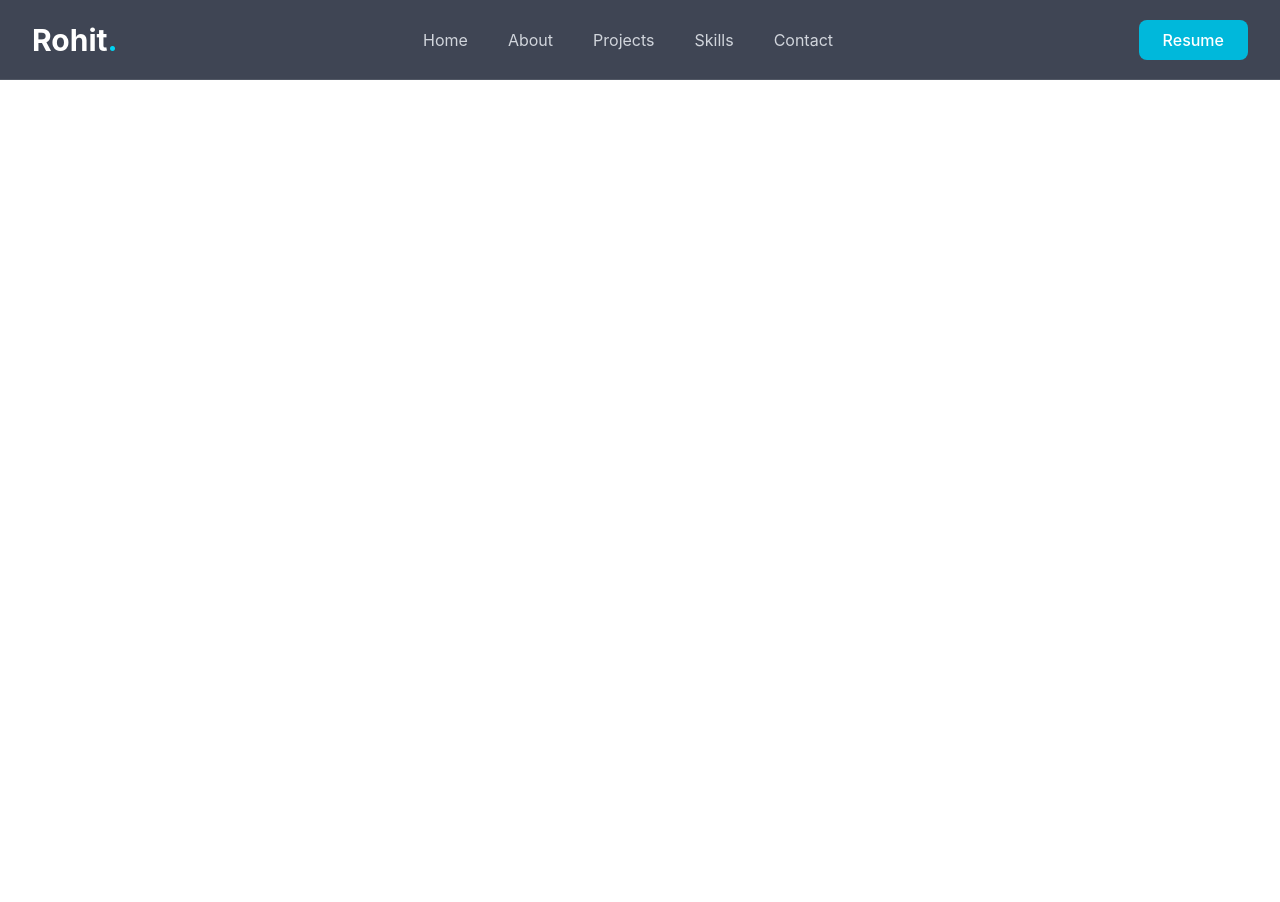
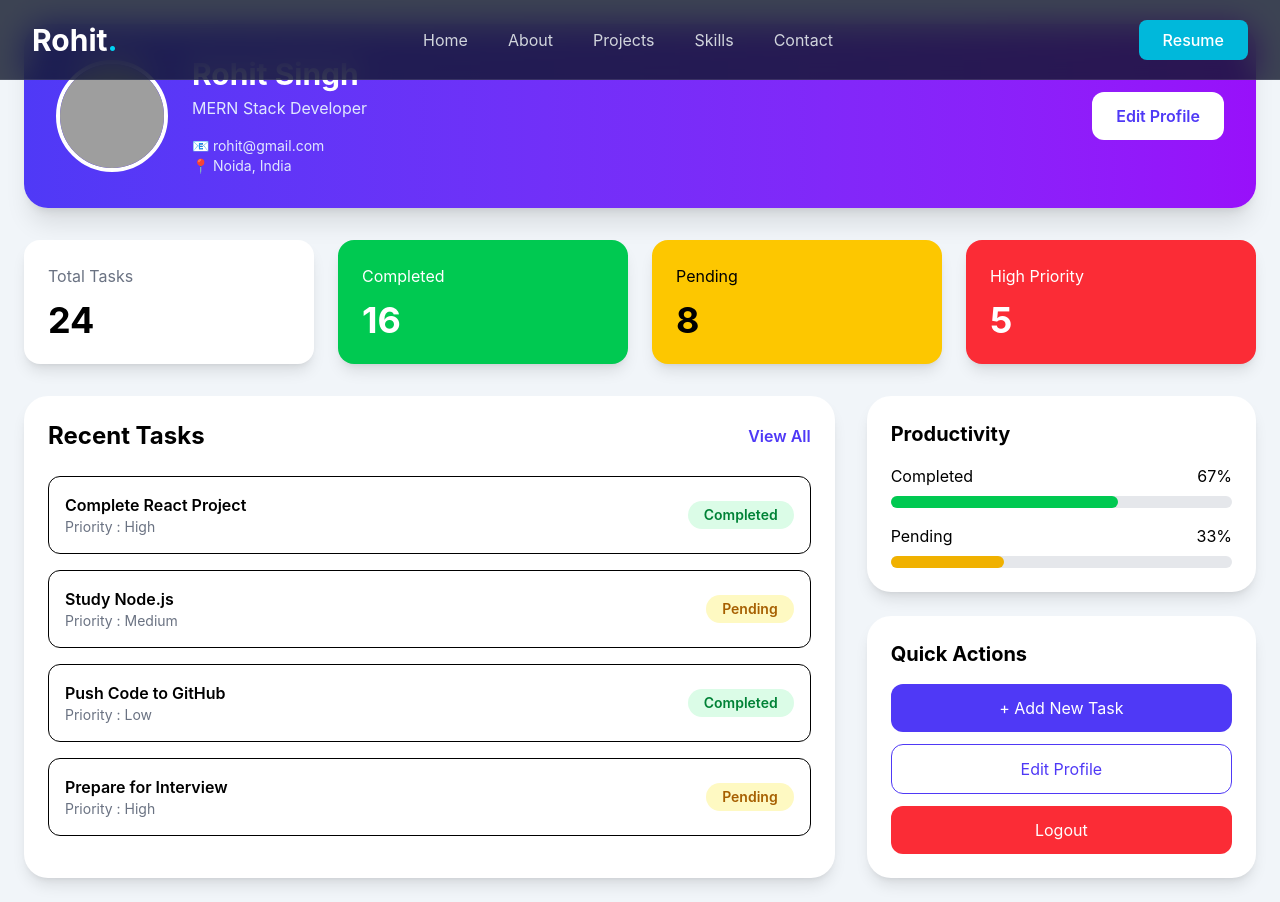
Before and after one commit to rohitdevelop/mind-form, a React app in the folder frontend/: page /profile in a window 1280 px wide. Before the commit the page ends 800 px from the top, so only its background shows below. Built offline with nearby package versions, Linux system fonts and the light colour scheme; grey boxes are pictures that could not be loaded; the HTML template or start-up script is replaced by a standard one.

Commit message:
user profile created

```diff
--- a/frontend/src/pages/profile/Profile.jsx
+++ b/frontend/src/pages/profile/Profile.jsx
@@ -1,5 +1,208 @@
 import React from "react";
 
-export default function Profile() {
-  return <div>User Profile</div>;
-}
+const Profile = () => {
+  const tasks = [
+    {
+      id: 1,
+      title: "Complete React Project",
+      status: "Completed",
+      priority: "High",
+    },
+    {
+      id: 2,
+      title: "Study Node.js",
+      status: "Pending",
+      priority: "Medium",
+    },
+    {
+      id: 3,
+      title: "Push Code to GitHub",
+      status: "Completed",
+      priority: "Low",
+    },
+    {
+      id: 4,
+      title: "Prepare for Interview",
+      status: "Pending",
+      priority: "High",
+    },
+  ];
+
+  return (
+    <div className="min-h-screen bg-slate-100 p-6">
+      <div className="max-w-7xl mx-auto">
+
+        {/* Header */}
+        <div className="bg-gradient-to-r from-indigo-600 to-purple-600 rounded-3xl shadow-xl p-8 text-white">
+          <div className="flex flex-col md:flex-row items-center gap-6">
+
+            <img
+              src="https://i.pravatar.cc/150?img=12"
+              alt=""
+              className="w-28 h-28 rounded-full border-4 border-white"
+            />
+
+            <div className="flex-1">
+              <h1 className="text-3xl font-bold">Rohit Singh</h1>
+              <p className="text-indigo-100 mt-1">
+                MERN Stack Developer
+              </p>
+
+              <p className="mt-4 text-sm text-indigo-100">
+                📧 rohit@gmail.com
+              </p>
+
+              <p className="text-sm text-indigo-100">
+                📍 Noida, India
+              </p>
+            </div>
+
+            <button className="bg-white text-indigo-600 px-6 py-3 rounded-xl font-semibold hover:bg-gray-200">
+              Edit Profile
+            </button>
+
+          </div>
+        </div>
+
+        {/* Stats */}
+        <div className="grid md:grid-cols-4 gap-6 mt-8">
+
+          <div className="bg-white rounded-2xl shadow-lg p-6">
+            <h3 className="text-gray-500">Total Tasks</h3>
+            <h1 className="text-4xl font-bold mt-3">24</h1>
+          </div>
+
+          <div className="bg-green-500 text-white rounded-2xl shadow-lg p-6">
+            <h3>Completed</h3>
+            <h1 className="text-4xl font-bold mt-3">16</h1>
+          </div>
+
+          <div className="bg-yellow-400 rounded-2xl shadow-lg p-6">
+            <h3>Pending</h3>
+            <h1 className="text-4xl font-bold mt-3">8</h1>
+          </div>
+
+          <div className="bg-red-500 text-white rounded-2xl shadow-lg p-6">
+            <h3>High Priority</h3>
+            <h1 className="text-4xl font-bold mt-3">5</h1>
+          </div>
+
+        </div>
+
+        {/* Content */}
+        <div className="grid lg:grid-cols-3 gap-8 mt-8">
+
+          {/* Recent Tasks */}
+          <div className="lg:col-span-2 bg-white rounded-3xl shadow-lg p-6">
+
+            <div className="flex justify-between items-center mb-6">
+              <h2 className="text-2xl font-bold">
+                Recent Tasks
+              </h2>
+
+              <button className="text-indigo-600 font-semibold">
+                View All
+              </button>
+            </div>
+
+            <div className="space-y-4">
+
+              {tasks.map((task) => (
+                <div
+                  key={task.id}
+                  className="border rounded-xl p-4 flex justify-between items-center hover:shadow-md transition"
+                >
+                  <div>
+                    <h3 className="font-semibold">
+                      {task.title}
+                    </h3>
+
+                    <p className="text-sm text-gray-500">
+                      Priority : {task.priority}
+                    </p>
+                  </div>
+
+                  <span
+                    className={`px-4 py-1 rounded-full text-sm font-semibold ${
+                      task.status === "Completed"
+                        ? "bg-green-100 text-green-700"
+                        : "bg-yellow-100 text-yellow-700"
+                    }`}
+                  >
+                    {task.status}
+                  </span>
+                </div>
+              ))}
+
+            </div>
+          </div>
+
+          {/* Side Panel */}
+          <div className="space-y-6">
+
+            <div className="bg-white rounded-3xl shadow-lg p-6">
+              <h2 className="font-bold text-xl mb-4">
+                Productivity
+              </h2>
+
+              <div className="space-y-4">
+
+                <div>
+                  <div className="flex justify-between">
+                    <span>Completed</span>
+                    <span>67%</span>
+                  </div>
+
+                  <div className="w-full h-3 bg-gray-200 rounded-full mt-2">
+                    <div className="w-2/3 h-3 bg-green-500 rounded-full"></div>
+                  </div>
+                </div>
+
+                <div>
+                  <div className="flex justify-between">
+                    <span>Pending</span>
+                    <span>33%</span>
+                  </div>
+
+                  <div className="w-full h-3 bg-gray-200 rounded-full mt-2">
+                    <div className="w-1/3 h-3 bg-yellow-500 rounded-full"></div>
+                  </div>
+                </div>
+
+              </div>
+            </div>
+
+            <div className="bg-white rounded-3xl shadow-lg p-6">
+
+              <h2 className="font-bold text-xl mb-4">
+                Quick Actions
+              </h2>
+
+              <div className="space-y-3">
+
+                <button className="w-full bg-indigo-600 text-white py-3 rounded-xl hover:bg-indigo-700">
+                  + Add New Task
+                </button>
+
+                <button className="w-full border border-indigo-600 text-indigo-600 py-3 rounded-xl hover:bg-indigo-50">
+                  Edit Profile
+                </button>
+
+                <button className="w-full bg-red-500 text-white py-3 rounded-xl hover:bg-red-600">
+                  Logout
+                </button>
+
+              </div>
+
+            </div>
+
+          </div>
+
+        </div>
+
+      </div>
+    </div>
+  );
+};
+
+export default Profile;
--- a/frontend/src/routes/AllRouters.jsx
+++ b/frontend/src/routes/AllRouters.jsx
@@ -4,6 +4,7 @@ import Login from '../pages/auth/Login'
 import { Route, Routes } from 'react-router-dom'
 import Todo from '../pages/Home/todo'
 import Navbar from '../components/Navbar'
+import Profile from '../pages/profile/Profile'
 const AlllRouters = () => {
   return (
     <div>
@@ -12,6 +13,7 @@ const AlllRouters = () => {
          <Route path="/" element={<Todo />} />
          <Route path="/login" element={<Login />} />
          <Route path="/register" element={<Register />} />
+         <Route path="/profile" element={<Profile />} />
         </Routes>
 
      </div>
```
